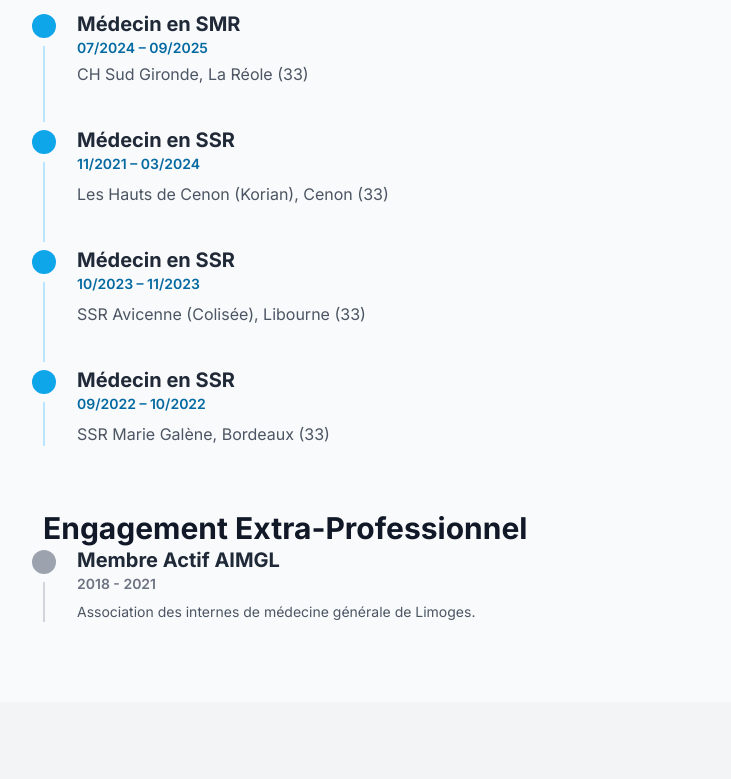
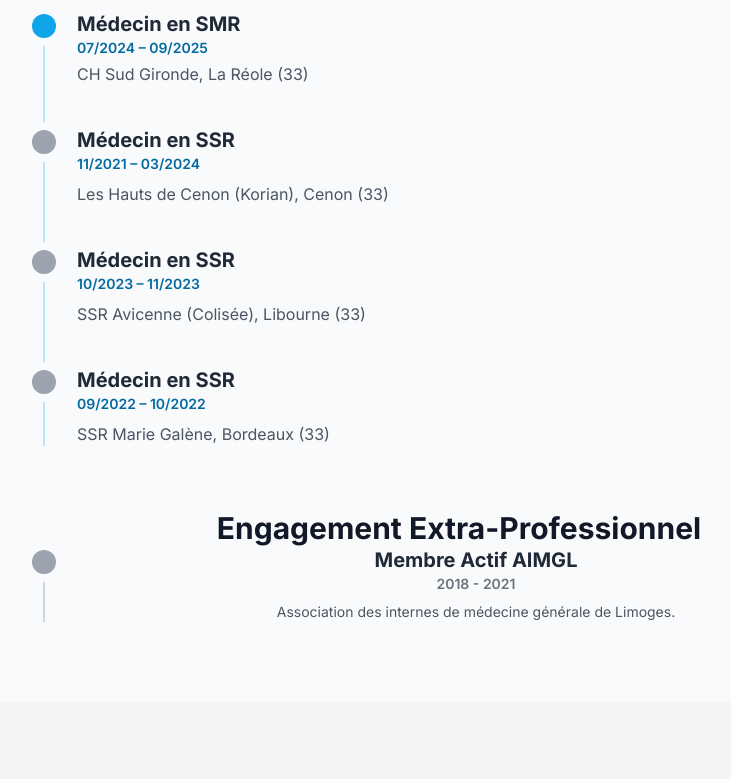
Before and after one commit to sebastiencys/sebastiencys.github.io, a plain HTML site: page index.html in a window 1280 px wide. Shown: the part 1340-2119 px from the top of the page, without its empty margins (181-912 px from the left). Drawn offline with nearby package versions, Linux system fonts and the light colour scheme.

Commit message:
Update index.html

```diff
--- a/index.html
+++ b/index.html
@@ -165,21 +165,21 @@
                 </div>
 
                 <div class="mb-10 relative pl-8" data-aos="fade-up" data-aos-anchor-placement="top-bottom">
-                    <span class="absolute top-1 -left-[13px] flex items-center justify-center w-6 h-6 bg-medical-500 rounded-full ring-8 ring-gray-50 dark:ring-gray-900 z-10 transition-colors"></span>
+                    <span class="absolute top-1 -left-[13px] flex items-center justify-center w-6 h-6 bg-gray-400 dark:bg-gray-600 rounded-full ring-8 ring-gray-50 dark:ring-gray-900 z-10 transition-colors"></span>
                     <h4 class="text-xl font-bold text-gray-800 dark:text-gray-100">Médecin en SSR</h4>
                     <span class="block mb-2 text-sm font-semibold text-medical-700 dark:text-cyan-300">11/2021 – 03/2024</span>
                     <p class="text-gray-600 dark:text-gray-400">Les Hauts de Cenon (Korian), Cenon (33)</p>
                 </div>
 
                 <div class="mb-10 relative pl-8" data-aos="fade-up" data-aos-anchor-placement="top-bottom">
-                    <span class="absolute top-1 -left-[13px] flex items-center justify-center w-6 h-6 bg-medical-500 rounded-full ring-8 ring-gray-50 dark:ring-gray-900 z-10 transition-colors"></span>
+                    <span class="absolute top-1 -left-[13px] flex items-center justify-center w-6 h-6 bg-gray-400 dark:bg-gray-600 rounded-full ring-8 ring-gray-50 dark:ring-gray-900 z-10 transition-colors"></span>
                     <h4 class="text-xl font-bold text-gray-800 dark:text-gray-100">Médecin en SSR</h4>
                     <span class="block mb-2 text-sm font-semibold text-medical-700 dark:text-cyan-300">10/2023 – 11/2023</span>
                     <p class="text-gray-600 dark:text-gray-400">SSR Avicenne (Colisée), Libourne (33)</p>
                 </div>
 
                 <div class="mb-10 relative pl-8" data-aos="fade-up" data-aos-anchor-placement="top-bottom">
-                    <span class="absolute top-1 -left-[13px] flex items-center justify-center w-6 h-6 bg-medical-500 rounded-full ring-8 ring-gray-50 dark:ring-gray-900 z-10 transition-colors"></span>
+                    <span class="absolute top-1 -left-[13px] flex items-center justify-center w-6 h-6 bg-gray-400 dark:bg-gray-600 rounded-full ring-8 ring-gray-50 dark:ring-gray-900 z-10 transition-colors"></span>
                     <h4 class="text-xl font-bold text-gray-800 dark:text-gray-100">Médecin en SSR</h4>
                     <span class="block mb-2 text-sm font-semibold text-medical-700 dark:text-cyan-300">09/2022 – 10/2022</span>
                     <p class="text-gray-600 dark:text-gray-400">SSR Marie Galène, Bordeaux (33)</p>
@@ -187,7 +187,7 @@
 
             </div>
 
-            <div class="mt-16" data-aos="fade-up">
+            <div class="mt-16 text-center" data-aos="fade-up">
                 <h3 class="text-3xl font-bold text-gray-900 dark:text-white">Engagement Extra-Professionnel</h3>
                 <div class="relative border-l-2 border-gray-300 dark:border-gray-700 ml-3 md:ml-0">
                     <div class="relative pl-8">
@@ -246,7 +246,7 @@
                 <div data-aos="fade-right" data-aos-duration="800">
                     <!-- Modification: dark:text-cyan-300 pour le titre Médecine -->
                     <h4 class="text-2xl font-bold mb-8 flex items-center text-medical-900 dark:text-cyan-300">
-                        <i class="fa-solid fa-user-doctor mr-3 p-3 bg-medical-100 dark:bg-medical-500/20 rounded-lg text-medical-600 dark:text-cyan-300"></i> Médecine
+                        <i class="fa-solid fa-user-doctor mr-3 p-3 bg-medical-100 dark:bg-medical-500/20 rounded-lg text-medical-600 dark:text-cyan-300 text-center"></i> Médecine
                     </h4>
                     <div class="space-y-6">
                         <div class="bg-white dark:bg-gray-800 p-6 rounded-lg shadow-sm border-l-4 border-gray-400 hover:border-gray-500 dark:border-gray-600 dark:hover:border-gray-400 transition duration-300">
@@ -276,7 +276,7 @@
                 <div data-aos="fade-left" data-aos-duration="800" data-aos-delay="200">
                     <!-- Modification: dark:text-cyan-300 pour le titre Data -->
                     <h4 class="text-2xl font-bold mb-8 flex items-center text-medical-900 dark:text-cyan-300">
-                        <i class="fa-solid fa-laptop-medical mr-3 p-3 bg-medical-100 dark:bg-medical-500/20 rounded-lg text-medical-600 dark:text-cyan-300"></i> Data, IA & E-Santé
+                        <i class="fa-solid fa-laptop-medical mr-3 p-3 bg-medical-100 dark:bg-medical-500/20 rounded-lg text-medical-600 dark:text-cyan-300 text-center"></i> Data, IA & E-Santé
                     </h4>
                     <div class="space-y-6">
                         <div class="bg-white dark:bg-gray-800 p-6 rounded-lg shadow-sm border-l-4 border-medical-500 dark:border-cyan-500 hover:shadow-md transition duration-300">
```
